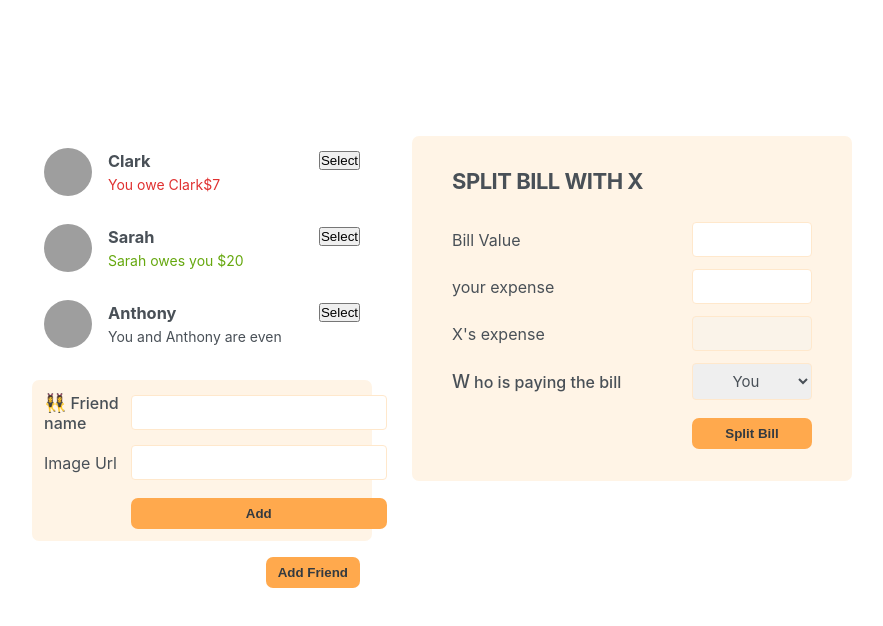
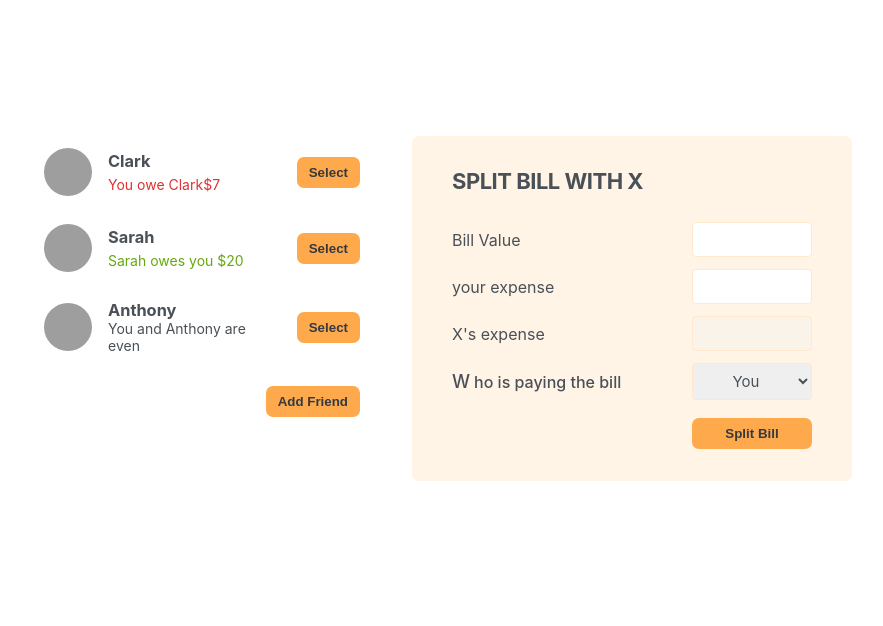
Before and after one commit to SudeepBohora/Eat-N-Split, a React (Create React App) app: page / in a window 1280 px wide. Shown: the top 626 px of the page, without its empty margins (198-1081 px from the left). Built offline with nearby package versions, Linux system fonts and the light colour scheme; grey boxes are pictures that could not be loaded.

Commit message:
displaying the new friend form

```diff
--- a/src/App.js
+++ b/src/App.js
@@ -1,3 +1,5 @@
+import { useState } from 'react'
+
 const initialFriends = [
   {
     id: 118836,
@@ -19,13 +21,26 @@ const initialFriends = [
   }
 ]
 
+function Button({ children, onClick }) {
+  return (
+    <button className='button' onClick={onClick}>
+      {children}
+    </button>
+  )
+}
+
 export default function App() {
+  const [showAddFriend, setShowAddFriend] = useState(false)
+
+  function handleShowAddFriend() {
+    setShowAddFriend((show) => !show)
+  }
   return (
     <div className='app'>
       <div className='sidebar'>
         <FriendList />
-        <FormAddFriend />
-        <Button>Add Friend</Button>
+        {showAddFriend && <FormAddFriend />}
+        <Button onClick={handleShowAddFriend}>{showAddFriend ? 'close' : 'Add Friend'}</Button>
       </div>
       <FormSplitBill />
     </div>
@@ -61,13 +76,9 @@ function Friend({ friend }) {
       )}
       {friend.balance === 0 && <p>You and {friend.name} are even</p>}
 
-      <button>Select</button>
+      <button className='button'>Select</button>
     </li>
   )
-}
-
-function Button({ children }) {
-  return <button className='button'>{children}</button>
 }
 
 function FormAddFriend() {
```
